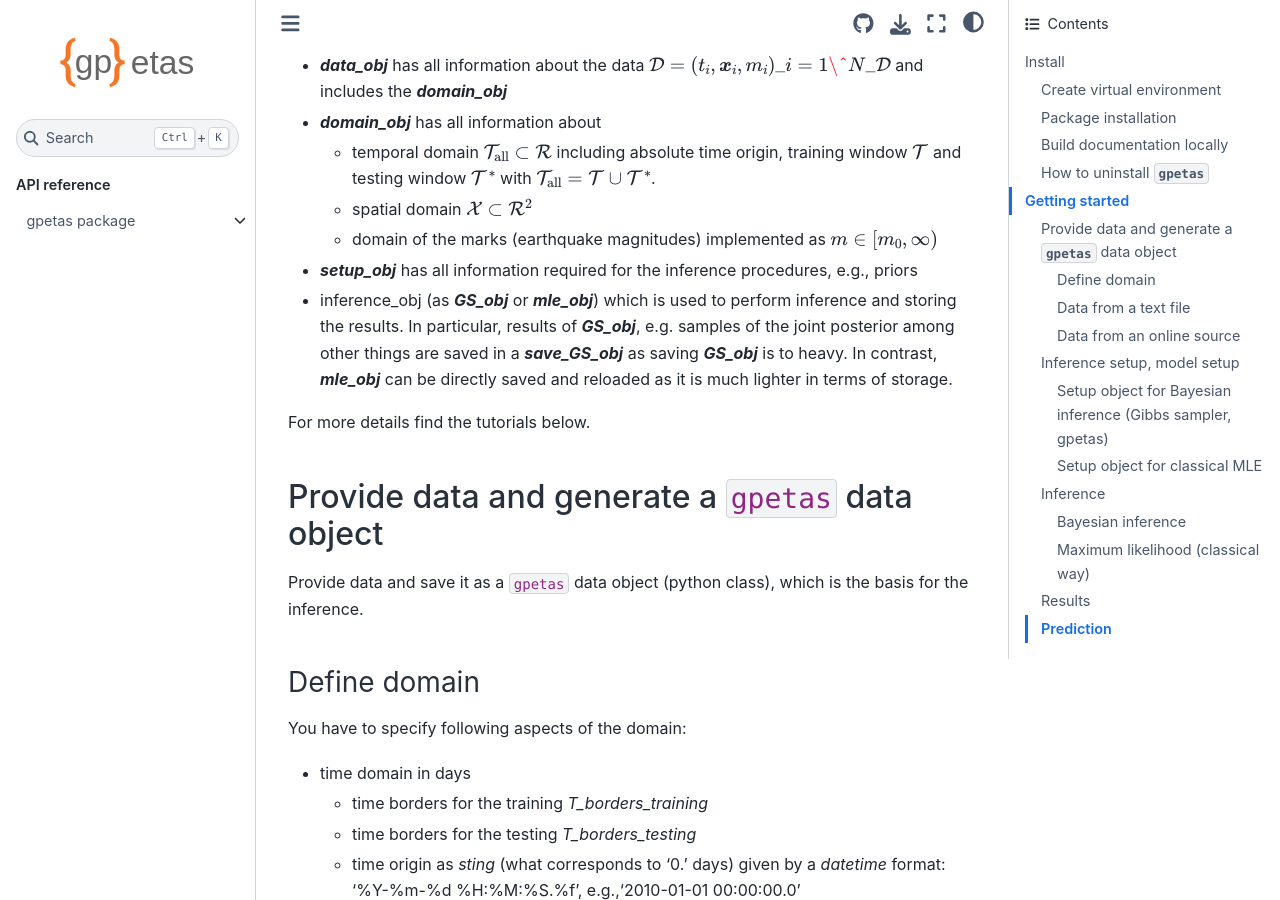
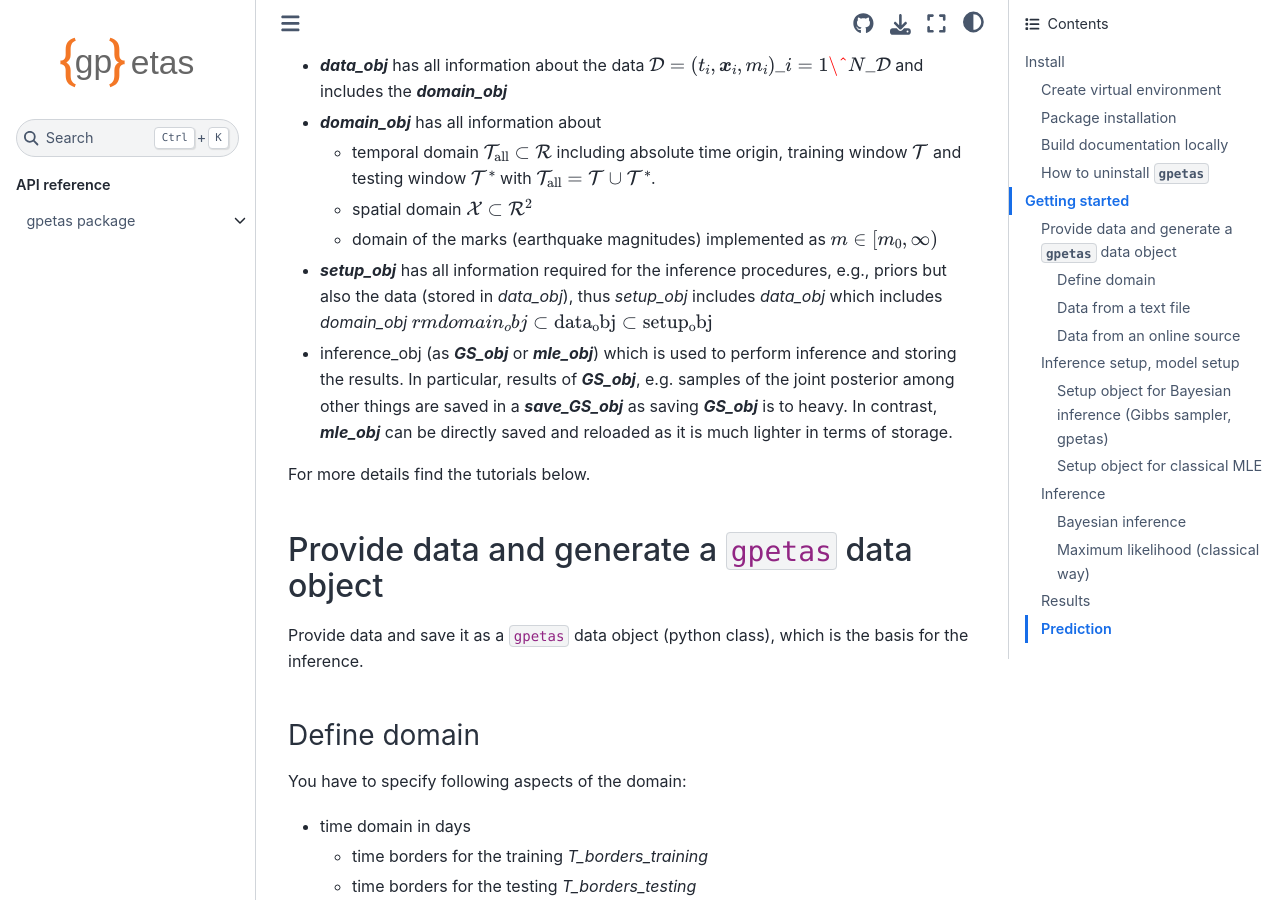
Before and after one commit to chris-molki/gpetas, a Sphinx documentation site: the page built from docs/source/README.md, in a window 1280 px wide and 900 px high, scrolled down 1857 px. Built offline with Sphinx 7.4.7 and the Sphinx Book theme 1.1.4, drawn with Linux system fonts in a browser that asks for light colours; pages that are not in the unit, such as notebooks, are missing from menus.

Commit message:
until setup obj

```diff
--- a/docs/source/README.md
+++ b/docs/source/README.md
@@ -77,6 +77,9 @@ import gpetas
   * spatial domain $\mathcal{X}\subset \mathcal{R}^2$
   * domain of the marks (earthquake magnitudes) implemented as $m\in[m_0,\infty)$
 * ***setup_obj*** has all information required for the inference procedures, e.g., priors
+but also the data (stored in *data_obj*), thus *setup_obj* includes
+*data_obj* which includes *domain_obj*
+${\\rm domain_obj}\subset{\rm data_obj}\subset{\rm setup_obj}$
 * inference_obj (as ***GS_obj*** or ***mle_obj***) which is used to perform inference
 and storing the results. In particular, results of  ***GS_obj***, e.g. samples of the
 joint posterior among other things are saved in a ***save_GS_obj*** as saving
```
